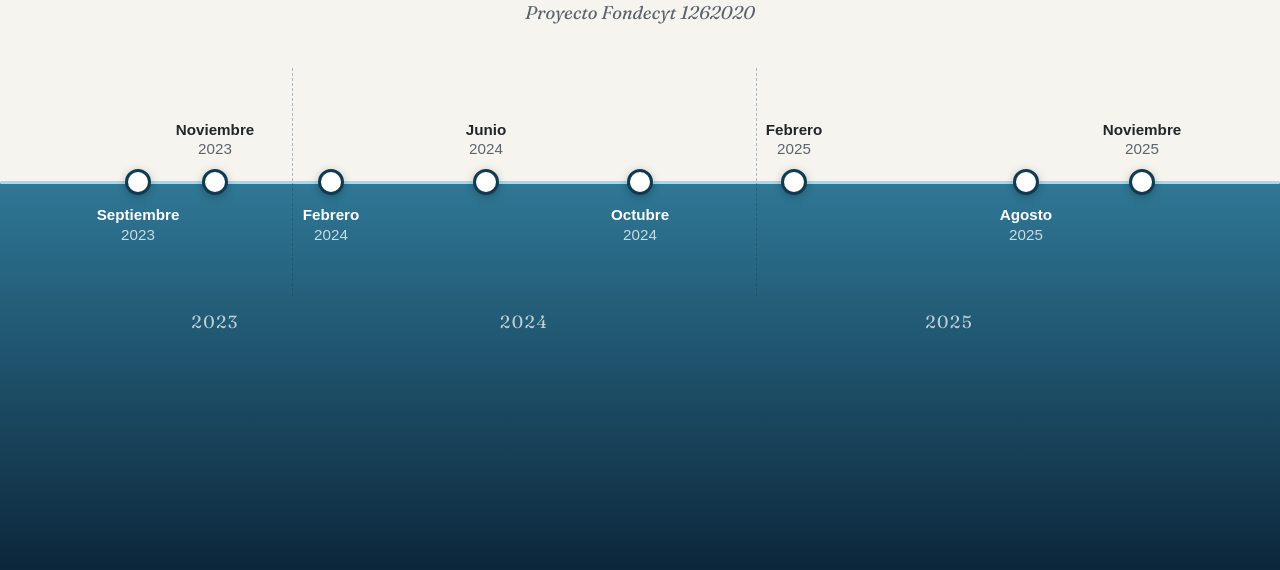
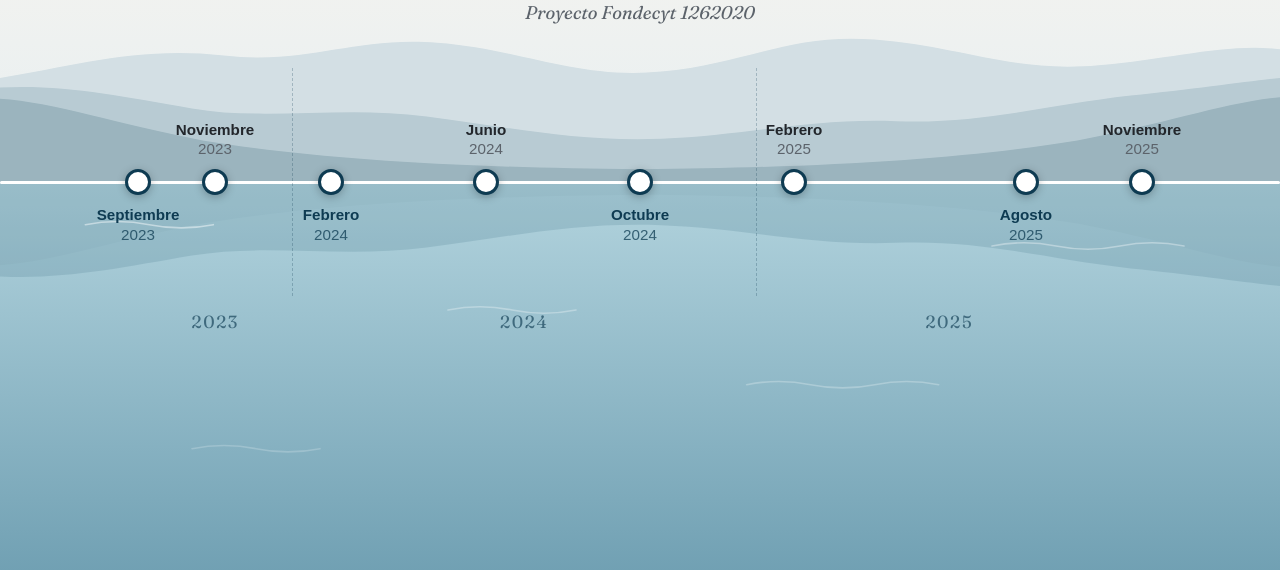
Before and after one commit to valentinaiturra/valentinaiturra.github.io, a plain HTML site: page linea_tiempo.html in a window 1280 px wide. Shown: the part 218-788 px from the top of the page. Drawn offline with Linux system fonts and the light colour scheme.

Commit message:
Paisaje de fiordo con cerros y reflejo en la línea de tiempo
Co-Authored-By: Claude Opus 5.5 <noreply@anthropic.com>

```diff
--- a/linea_tiempo.html
+++ b/linea_tiempo.html
@@ -14,12 +14,15 @@
   <style>
     /* ====== COLORES ====== */
     :root {
-      --fondo: #f6f4ef;           /* "cielo": mitad de arriba */
+      --fondo: #f6f4ef;
       --texto: #22262b;
       --texto-suave: #5c636b;
-      --mar-superficie: #2f7896;  /* agua justo bajo la superficie */
-      --mar-fondo: #0b2438;       /* agua profunda, abajo de la página */
-      --brillo: #9fdcf0;          /* línea de la superficie */
+      --cielo-arriba: #f6f4ef;    /* cielo: claro arriba... */
+      --cielo-horizonte: #e6eef1; /* ...levemente azulado cerca del horizonte */
+      --mar-superficie: #b3d4de;  /* agua clara justo bajo la superficie */
+      --mar-fondo: #6f9fb2;       /* agua más oscura abajo (sin llegar a negro) */
+      --brillo: #ffffff;          /* línea de la superficie */
+      --texto-agua: #0e3b52;      /* texto sobre el agua */
       --borde-punto: #0e3b52;
       --resalte: #e0a526;
       --blanco: #ffffff;
@@ -33,16 +36,40 @@
       overflow-x: hidden;         /* evita barra horizontal por la línea de ancho completo */
       display: flex;
       flex-direction: column;
-      justify-content: center;    /* la línea de tiempo queda justo al medio de la pantalla... */
+      justify-content: center;    /* la línea de tiempo queda justo al medio de la pantalla, donde está el horizonte */
       font-family: Arial, Helvetica, sans-serif;
       color: var(--texto);
-      /* ...que es donde empieza el mar: mitad de arriba clara, mitad de abajo agua que se oscurece */
-      background:
-        linear-gradient(to bottom,
-          var(--fondo) 0%, var(--fondo) 50%,
-          var(--mar-superficie) 50%, var(--mar-fondo) 100%)
-        fixed;
+      background: var(--fondo);
     }
+
+    /* ====== PAISAJE DE FIORDO (fondo fijo detrás de todo) ====== */
+    .paisaje {
+      position: fixed;
+      inset: 0;
+      z-index: -1;
+      pointer-events: none;
+      animation: aparecer 1.2s ease-out both;
+    }
+    .cielo {
+      position: absolute;
+      left: 0; right: 0; top: 0; bottom: 50%;
+      background: linear-gradient(to bottom, var(--cielo-arriba) 30%, var(--cielo-horizonte) 100%);
+    }
+    .agua {
+      position: absolute;
+      left: 0; right: 0; top: 50%; bottom: 0;
+      background: linear-gradient(to bottom, var(--mar-superficie) 0%, var(--mar-fondo) 100%);
+    }
+    /* Cerros: apoyados justo sobre el horizonte */
+    .cerros, .reflejo, .oleaje {
+      position: absolute;
+      left: 0;
+      width: 100%;
+    }
+    .cerros { bottom: 50%; height: 20vh; }
+    /* Reflejo: los mismos cerros dados vuelta, muy tenues, bajo el horizonte */
+    .reflejo { top: 50%; height: 20vh; transform: scaleY(-1); opacity: 0.22; }
+    .oleaje { top: 50%; height: 40vh; }
 
     .contenedor {
       position: relative;
@@ -105,7 +132,7 @@
       top: 12%;
       bottom: 12%;
       left: calc(var(--margen) + var(--pos) * (100% - 2 * var(--margen)));
-      border-left: 1px dashed rgba(14, 59, 82, 0.3);
+      border-left: 1px dashed rgba(14, 59, 82, 0.25);
       animation: aparecer 0.6s ease-out 0.9s both;
     }
 
@@ -118,7 +145,7 @@
       font-family: "Fraunces", Georgia, serif;
       font-size: 1.1rem;
       letter-spacing: 0.08em;
-      color: rgba(255, 255, 255, 0.7);
+      color: rgba(14, 59, 82, 0.65);
       animation: aparecer 0.6s ease-out 0.9s both;
     }
 
@@ -164,9 +191,9 @@
     /* Etiquetas alternadas: así no chocan las campañas cercanas en el tiempo */
     .arriba .texto { bottom: 36px; }
     .abajo .texto { top: 36px; }
-    /* Las de abajo quedan sobre el agua: texto claro */
-    .abajo .texto .mes { color: var(--blanco); }
-    .abajo .texto .anio-c { color: rgba(255, 255, 255, 0.75); }
+    /* Las de abajo quedan sobre el agua: azul oscuro */
+    .abajo .texto .mes { color: var(--texto-agua); }
+    .abajo .texto .anio-c { color: rgba(14, 59, 82, 0.75); }
 
     /* Al pasar el mouse o con el teclado: el círculo crece y se pone naranjo */
     .campana:hover .punto,
@@ -188,12 +215,13 @@
 
     /* Si la persona pidió a su sistema reducir el movimiento, no se anima nada */
     @media (prefers-reduced-motion: reduce) {
-      .eje, .division, .anio, .campana { animation: none; }
+      .eje, .division, .anio, .campana, .paisaje { animation: none; }
     }
 
-    /* ====== CELULAR: línea vertical, sin el mar (no calza con una línea vertical) ====== */
+    /* ====== CELULAR: línea vertical, sin el paisaje (no calza con una línea vertical) ====== */
     @media (max-width: 700px) {
-      body { justify-content: flex-start; background: var(--fondo); }
+      .paisaje { display: none; }
+      body { justify-content: flex-start; }
       .contenedor { padding: 32px 16px; }
       .encabezado { position: static; margin-bottom: 28px; }
 
@@ -242,6 +270,38 @@
 </head>
 
 <body>
+  <!-- ====== PAISAJE DE FIORDO (solo decoración) ======
+       Tres capas de cerros: las más lejanas más claras (efecto de neblina).
+       Las laderas suben hacia los costados y bajan al centro: la entrada del fiordo. -->
+  <div class="paisaje" aria-hidden="true">
+    <div class="cielo"></div>
+    <div class="agua"></div>
+
+    <svg class="cerros" viewBox="0 0 1200 200" preserveAspectRatio="none">
+      <!-- Lejanos -->
+      <path fill="#d3dfe4" d="M0,200 L0,70 C70,55 130,30 210,42 C290,54 330,18 410,26 C490,34 540,72 620,62 C700,52 740,14 820,22 C900,30 950,64 1030,54 C1100,46 1150,26 1200,34 L1200,200 Z"/>
+      <!-- Intermedios -->
+      <path fill="#b8cbd3" d="M0,200 L0,82 C60,78 110,92 180,108 C250,124 320,104 400,118 C480,132 540,150 620,146 C700,142 760,120 840,124 C920,128 980,104 1060,92 C1120,84 1170,74 1200,70 L1200,200 Z"/>
+      <!-- Cercanos: altos en los costados, bajos al centro -->
+      <path fill="#9bb4be" d="M0,200 L0,96 C50,100 110,128 190,148 C290,170 420,182 600,184 C780,182 910,170 1010,148 C1090,128 1150,100 1200,94 L1200,200 Z"/>
+    </svg>
+
+    <!-- Reflejo de los cerros en el agua -->
+    <svg class="reflejo" viewBox="0 0 1200 200" preserveAspectRatio="none">
+      <path fill="#4f7f92" d="M0,200 L0,82 C60,78 110,92 180,108 C250,124 320,104 400,118 C480,132 540,150 620,146 C700,142 760,120 840,124 C920,128 980,104 1060,92 C1120,84 1170,74 1200,70 L1200,200 Z"/>
+      <path fill="#3f6f82" d="M0,200 L0,96 C50,100 110,128 190,148 C290,170 420,182 600,184 C780,182 910,170 1010,148 C1090,128 1150,100 1200,94 L1200,200 Z"/>
+    </svg>
+
+    <!-- Líneas finas de oleaje -->
+    <svg class="oleaje" viewBox="0 0 1200 300" preserveAspectRatio="none" fill="none" stroke="#ffffff" stroke-linecap="round">
+      <path stroke-opacity="0.45" stroke-width="1.5" d="M80,40 q30,-6 60,0 t60,0"/>
+      <path stroke-opacity="0.35" stroke-width="1.5" d="M930,60 q30,-6 60,0 t60,0 t60,0"/>
+      <path stroke-opacity="0.30" stroke-width="1.5" d="M420,120 q30,-6 60,0 t60,0"/>
+      <path stroke-opacity="0.25" stroke-width="1.5" d="M700,190 q30,-6 60,0 t60,0 t60,0"/>
+      <path stroke-opacity="0.20" stroke-width="1.5" d="M180,250 q30,-6 60,0 t60,0"/>
+    </svg>
+  </div>
+
   <div class="contenedor">
     <header class="encabezado">
       <h1>Campañas fiordo Puyuhuapi</h1>
```
